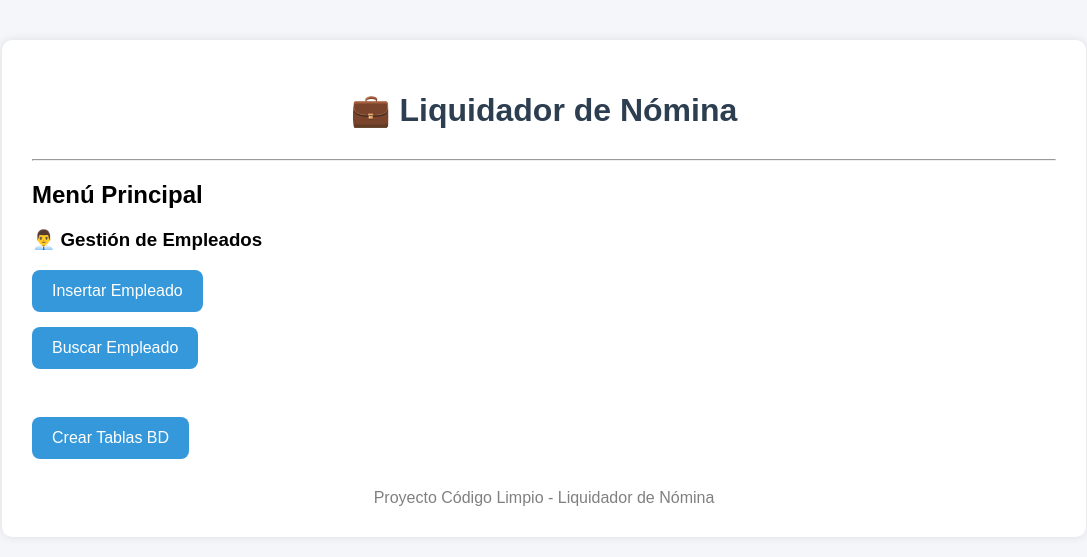
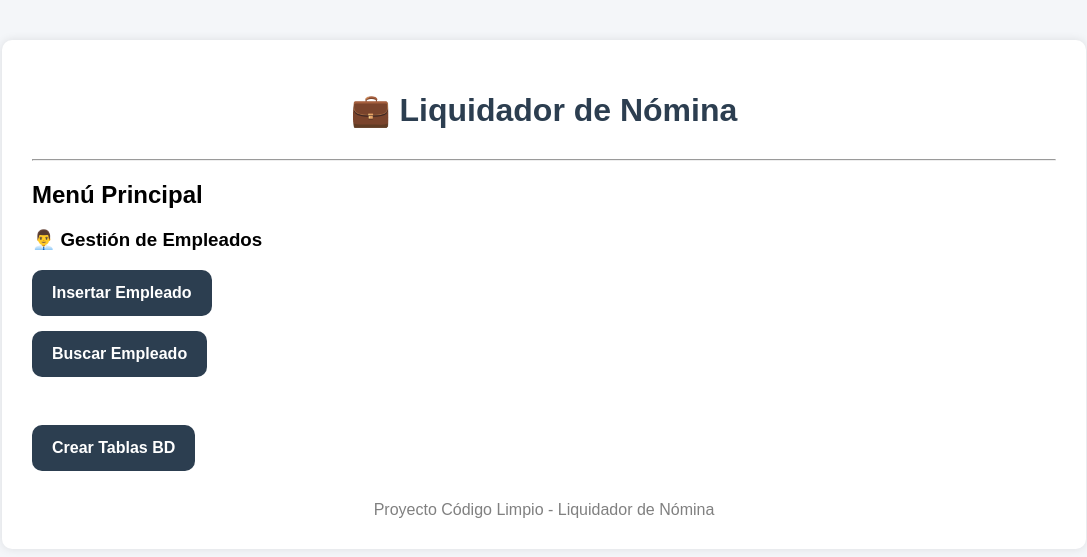
Before and after one commit to jidarraga721/liquidador_de_nomina, a Flask app: page / in a window 1280 px wide. Shown: the top 557 px of the page, without its empty margins (96-1183 px from the left). Run offline with Flask 3, Linux system fonts and the light colour scheme.

Commit message:
Mejora estilos visuales

```diff
--- a/static/style.css
+++ b/static/style.css
@@ -33,11 +33,18 @@ li{
 a{
     text-decoration: none;
     color: white;
-    background-color: #3498db;
-    padding: 12px 20px;
-    border-radius: 8px;
+    background-color: #2c3e50;
+    padding: 14px 20px;
+    border-radius: 10px;
     display: inline-block;
     transition: 0.3s;
+    font-weight: bold;
+    text-align: center;
+}
+
+a:hover{
+    background-color: #1a252f;
+    transform: scale(1.02);
 }
 
 a:hover{
```
